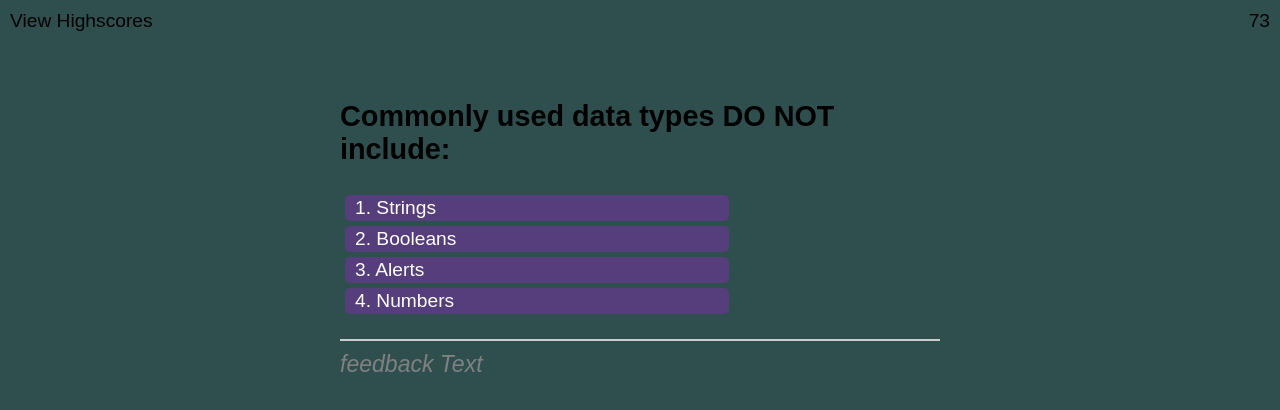
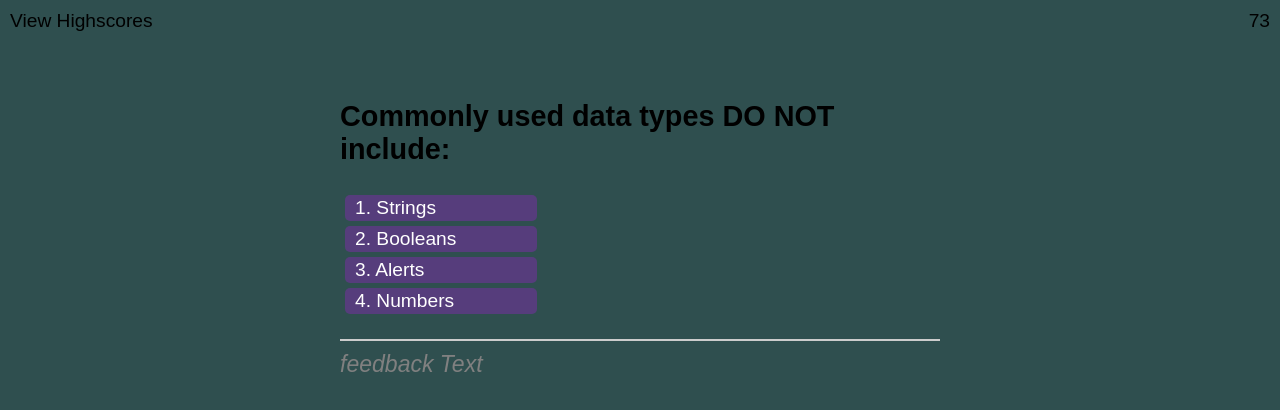
Before and after one commit to benjistealth/benji_js_fundamentals_quiz, a plain HTML site: page index.html in a window 1280 px wide. Both pictures are taken after a click on the button "Start Quiz". Drawn offline with Linux system fonts and the light colour scheme.

Commit message:
adjusted choices box size

```diff
--- a/assets/css/styles.css
+++ b/assets/css/styles.css
@@ -34,7 +34,7 @@ button:hover {
 
 .choices button {
   display: block;
-  width: 30vw;
+  width: 15vw;
   text-align: left;
 }
 
```
Also changed, not shown: assets/images/screenshot1.png (added).
